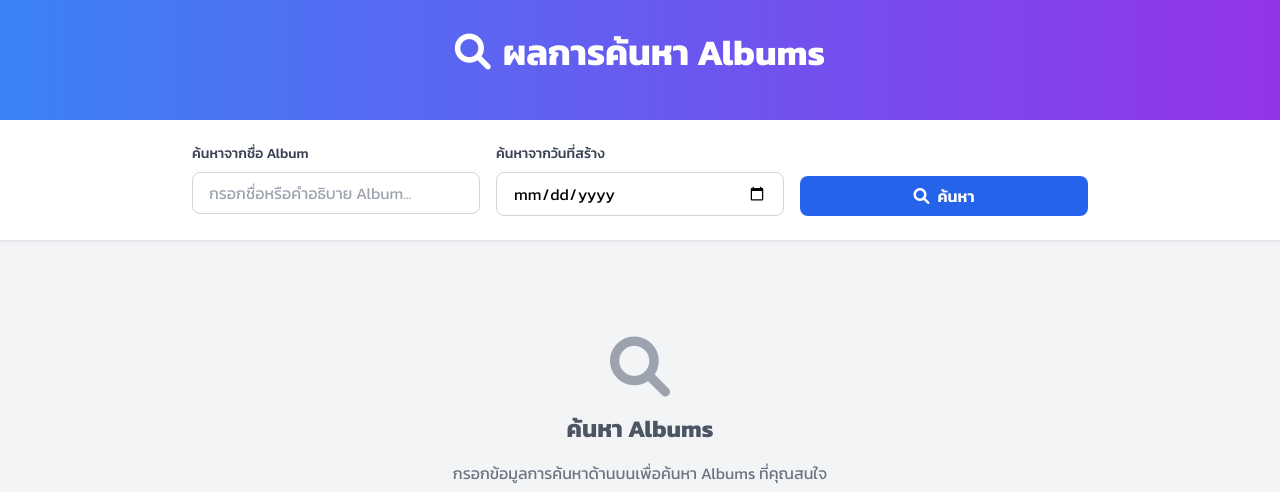
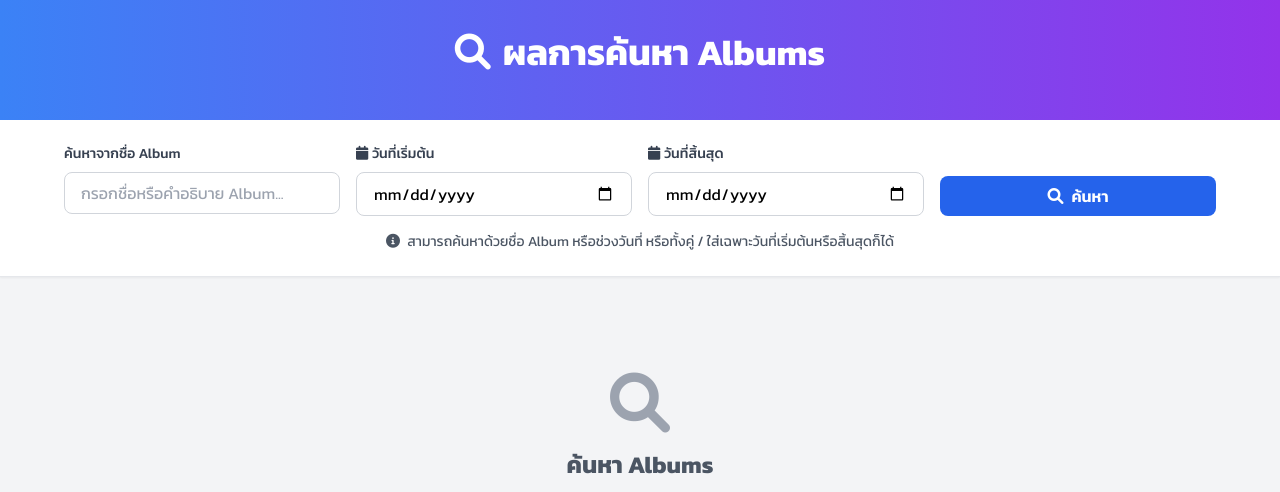
Before and after one commit to INBreeze-i/gallery, a PHP site: page /search.php in a window 1280 px wide. Shown: the part 60-552 px from the top of the page. Run offline with PHP 8.4, Linux system fonts and the light colour scheme; some libraries are stand-ins or nearby versions.

Commit message:
Implement date range search functionality
Co-authored-by: INBreeze-i <221943094+INBreeze-i@users.noreply.github.com>

```diff
--- a/html/search.php
+++ b/html/search.php
@@ -8,18 +8,25 @@ $album = new Album($db);
 
 // รับค่าจากฟอร์มค้นหา
 $search_name = isset($_GET['search']) ? trim($_GET['search']) : '';
-$search_date = isset($_GET['date']) ? trim($_GET['date']) : '';
+$date_from = isset($_GET['date_from']) ? trim($_GET['date_from']) : '';
+$date_to = isset($_GET['date_to']) ? trim($_GET['date_to']) : '';
+
+// รองรับพารามิเตอร์เก่า (date) สำหรับ backward compatibility
+if (empty($date_from) && empty($date_to) && isset($_GET['date']) && !empty(trim($_GET['date']))) {
+    $date_from = trim($_GET['date']);
+    $date_to = trim($_GET['date']);
+}
 
 // ตรวจสอบว่ามีการค้นหาหรือไม่
-$has_search = !empty($search_name) || !empty($search_date);
+$has_search = !empty($search_name) || !empty($date_from) || !empty($date_to);
 
 $search_results = [];
 $total_results = 0;
 
 if ($has_search) {
     // ทำการค้นหา
-    $search_stmt = $album->searchAlbums($search_name, $search_date);
-    $total_results = $album->countSearchResults($search_name, $search_date);
+    $search_stmt = $album->searchAlbums($search_name, $date_from, $date_to);
+    $total_results = $album->countSearchResults($search_name, $date_from, $date_to);
 
     while ($row = $search_stmt->fetch(PDO::FETCH_ASSOC)) {
         // ดึงรูปภาพตัวอย่าง 4 รูปแรก
@@ -88,9 +95,22 @@ if ($has_search) {
                                     <i class="fas fa-tag mr-1"></i>ชื่อ: "<?php echo htmlspecialchars($search_name); ?>"
                                 </span>
                             <?php endif; ?>
-                            <?php if (!empty($search_date)): ?>
+                            <?php if (!empty($date_from) || !empty($date_to)): ?>
                                 <span class="bg-white/20 px-3 py-1 rounded-full">
-                                    <i class="fas fa-calendar mr-1"></i>วันที่: <?php echo date('d/m/Y', strtotime($search_date)); ?>
+                                    <i class="fas fa-calendar mr-1"></i>
+                                    <?php
+                                    if (!empty($date_from) && !empty($date_to)) {
+                                        if ($date_from === $date_to) {
+                                            echo "วันที่: " . date('d/m/Y', strtotime($date_from));
+                                        } else {
+                                            echo "ช่วงวันที่: " . date('d/m/Y', strtotime($date_from)) . " - " . date('d/m/Y', strtotime($date_to));
+                                        }
+                                    } elseif (!empty($date_from)) {
+                                        echo "ตั้งแต่: " . date('d/m/Y', strtotime($date_from));
+                                    } elseif (!empty($date_to)) {
+                                        echo "จนถึง: " . date('d/m/Y', strtotime($date_to));
+                                    }
+                                    ?>
                                 </span>
                             <?php endif; ?>
                         </div>
@@ -103,8 +123,8 @@ if ($has_search) {
     <!-- Search Form (ซ้ำจากหน้าแรก สำหรับค้นหาใหม่) -->
     <div class="bg-white shadow-sm border-b">
         <div class="container mx-auto px-4 py-6">
-            <form action="search.php" method="GET" class="max-w-4xl mx-auto">
-                <div class="grid grid-cols-1 md:grid-cols-2 lg:grid-cols-3 gap-4">
+            <form action="search.php" method="GET" class="max-w-6xl mx-auto">
+                <div class="grid grid-cols-1 md:grid-cols-2 lg:grid-cols-4 gap-4">
                     <!-- ช่องค้นหาจากชื่อ -->
                     <div class="space-y-2">
                         <label for="search" class="block text-sm font-medium text-gray-700">ค้นหาจากชื่อ Album</label>
@@ -116,13 +136,29 @@ if ($has_search) {
                                class="w-full px-4 py-2 border border-gray-300 rounded-lg focus:outline-none focus:ring-2 focus:ring-blue-500 transition-all duration-200">
                     </div>
 
-                    <!-- ช่องค้นหาจากวันที่ -->
+                    <!-- ช่องวันที่เริ่มต้น -->
                     <div class="space-y-2">
-                        <label for="date" class="block text-sm font-medium text-gray-700">ค้นหาจากวันที่สร้าง</label>
+                        <label for="date_from" class="block text-sm font-medium text-gray-700">
+                            <i class="fas fa-calendar mr-1"></i>วันที่เริ่มต้น
+                        </label>
                         <input type="date"
-                               id="date"
-                               name="date"
-                               value="<?php echo htmlspecialchars($search_date); ?>"
+                               id="date_from"
+                               name="date_from"
+                               value="<?php echo htmlspecialchars($date_from); ?>"
+                               placeholder="วันที่เริ่มต้น"
+                               class="w-full px-4 py-2 border border-gray-300 rounded-lg focus:outline-none focus:ring-2 focus:ring-blue-500 transition-all duration-200">
+                    </div>
+
+                    <!-- ช่องวันที่สิ้นสุด -->
+                    <div class="space-y-2">
+                        <label for="date_to" class="block text-sm font-medium text-gray-700">
+                            <i class="fas fa-calendar mr-1"></i>วันที่สิ้นสุด
+                        </label>
+                        <input type="date"
+                               id="date_to"
+                               name="date_to"
+                               value="<?php echo htmlspecialchars($date_to); ?>"
+                               placeholder="วันที่สิ้นสุด"
                                class="w-full px-4 py-2 border border-gray-300 rounded-lg focus:outline-none focus:ring-2 focus:ring-blue-500 transition-all duration-200">
                     </div>
 
@@ -134,6 +170,14 @@ if ($has_search) {
                             <span>ค้นหา</span>
                         </button>
                     </div>
+                </div>
+
+                <!-- หมายเหตุ -->
+                <div class="mt-4 text-center">
+                    <p class="text-sm text-gray-600">
+                        <i class="fas fa-info-circle mr-1"></i>
+                        สามารถค้นหาด้วยชื่อ Album หรือช่วงวันที่ หรือทั้งคู่ / ใส่เฉพาะวันที่เริ่มต้นหรือสิ้นสุดก็ได้
+                    </p>
                 </div>
             </form>
         </div>
```
Also changed, not shown: html/components/banner.php (+20 -7 lines), html/models/Album.php (+31 -11 lines).
